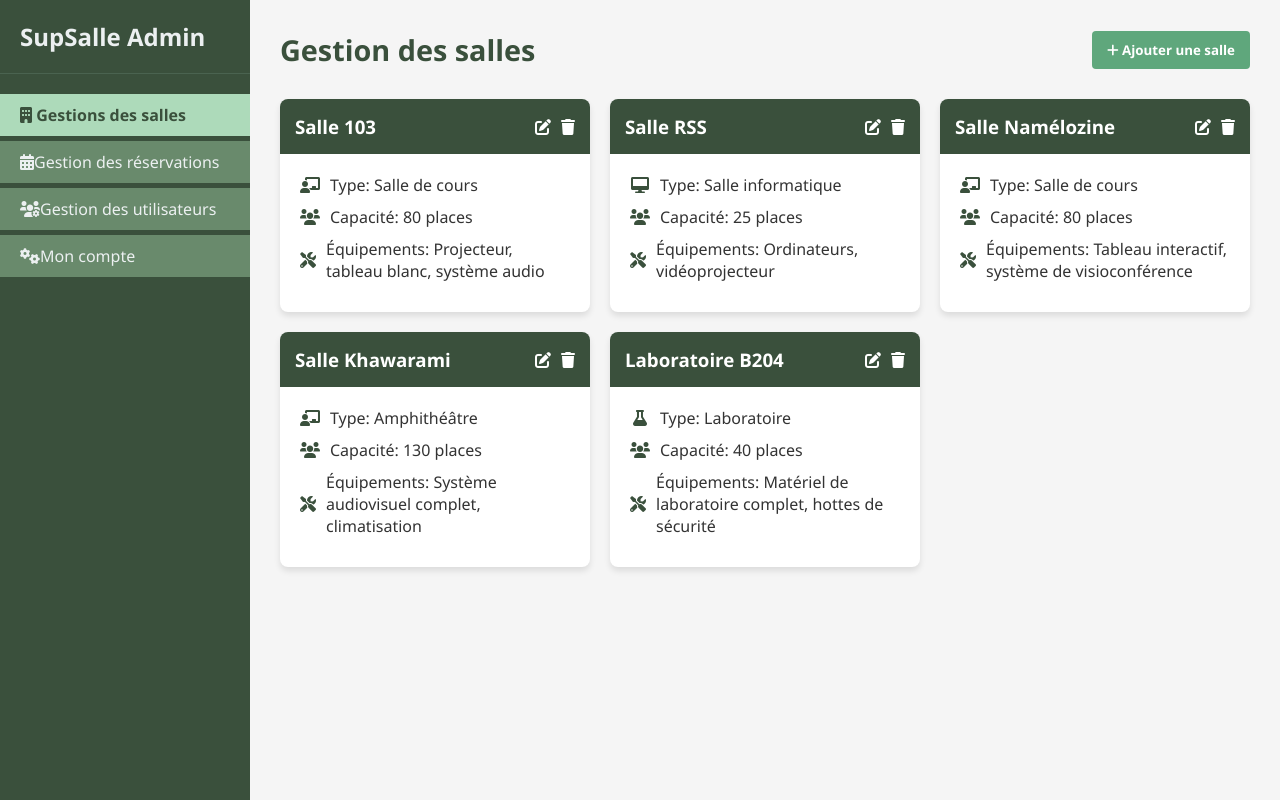
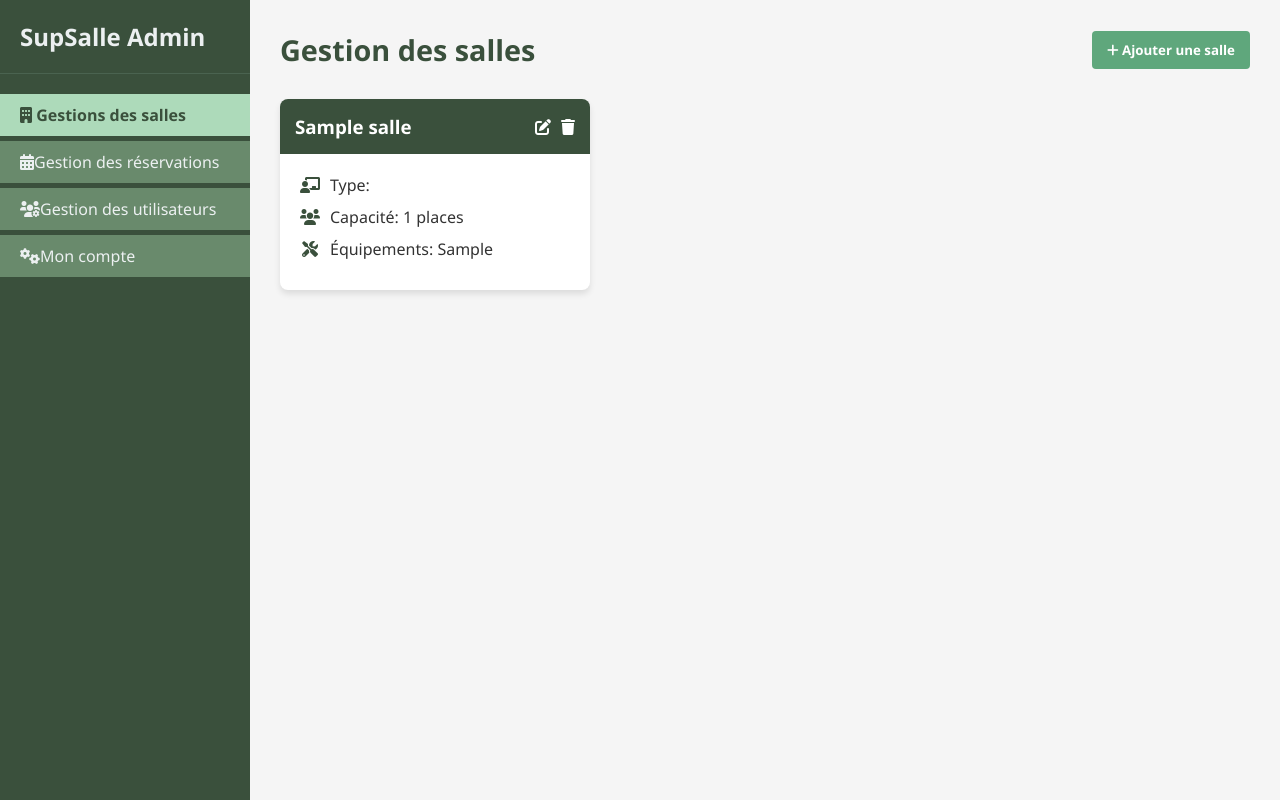
Before and after one commit to mos6ave/supsalle_PI, a PHP site: page /adminstrateur_salles.php in a window 1280 px wide. Run offline with PHP 8.4, Linux system fonts and the light colour scheme; a user stored in the database is signed in; tables that the repository leaves empty hold one stand-in row (values such as "Sample post").

Commit message:
d5l lbd z concty w 3del lrasak updat w dirou admin w login w testy

```diff
--- a/adminstrateur_salles.php
+++ b/adminstrateur_salles.php
@@ -1,3 +1,67 @@
+<?php
+session_start();
+if (!isset($_SESSION['email']) || $_SESSION['role'] !== 'admin') {
+    header("Location: login.php");
+    exit;
+}
+
+// Connexion à la base de données
+require_once 'config.php';
+
+// Récupérer toutes les salles
+$query = "SELECT * FROM salles";
+$result = $conn->query($query);
+$salles = [];
+if ($result->num_rows > 0) {
+    while($row = $result->fetch_assoc()) {
+        $salles[] = $row;
+    }
+}
+
+// Gestion des actions (ajout, modification, suppression)
+if ($_SERVER['REQUEST_METHOD'] === 'POST') {
+    if (isset($_POST['action'])) {
+        switch ($_POST['action']) {
+            case 'ajouter':
+                $nom = $conn->real_escape_string($_POST['nom']);
+                $type = $conn->real_escape_string($_POST['type']);
+                $capacite = intval($_POST['capacite']);
+                $equipement = $conn->real_escape_string($_POST['equipement']);
+
+                $stmt = $conn->prepare("INSERT INTO salles (nom, type, capacité, équipements) VALUES (?, ?, ?, ?)");
+                $stmt->bind_param("ssis", $nom, $type, $capacite, $equipement);
+                $stmt->execute();
+                $stmt->close();
+                break;
+
+            case 'modifier':
+                $id = intval($_POST['id']);
+                $nom = $conn->real_escape_string($_POST['nom']);
+                $type = $conn->real_escape_string($_POST['type']);
+                $capacite = intval($_POST['capacite']);
+                $equipement = $conn->real_escape_string($_POST['equipement']);
+
+                $stmt = $conn->prepare("UPDATE salles SET nom=?, type=?, capacité=?, équipements=? WHERE id=?");
+                $stmt->bind_param("ssisi", $nom, $type, $capacite, $equipement, $id);
+                $stmt->execute();
+                $stmt->close();
+                break;
+
+            case 'supprimer':
+                $id = intval($_POST['id']);
+                $stmt = $conn->prepare("DELETE FROM salles WHERE id=?");
+                $stmt->bind_param("i", $id);
+                $stmt->execute();
+                $stmt->close();
+                break;
+        }
+
+        // Rafraîchir la page après modification
+        header("Location: adminstrateur_salles.php");
+        exit;
+    }
+}
+?>
 <!DOCTYPE html>
 <html lang="fr">
 <head>
@@ -308,7 +372,7 @@
                 <h2>SupSalle Admin</h2>
             </div>
             <ul class="menu-lateral">
-                <li><a href="adminstrateur_salle.php" class="active" ><i class="fa-solid fa-building"></i> Gestions des salles</a></li>
+                <li><a href="adminstrateur_salle.php" class="active"><i class="fa-solid fa-building"></i> Gestions des salles</a></li>
                 <li><a href="demandes_rev.php"><i class="fa-solid fa-calendar-days"></i>Gestion des réservations</a></li>
                 <li><a href="utilisateurs.php"><i class="fa-solid fa-users-gear"></i>Gestion des utilisateurs</a></li>
                 <li><a href="compte.php"><i class="fa-solid fa-gears"></i>Mon compte</a></li>
@@ -324,7 +388,38 @@
             </div>
 
             <div class="conteneur-salles" id="conteneur-salles">
-
+                <?php foreach ($salles as $salle): ?>
+                <div class="carte-salle">
+                    <div class="entete-carte">
+                        <h3><?= htmlspecialchars($salle['nom']) ?></h3>
+                        <div class="actions-salle">
+                            <button class="bouton-action bouton-modifier" data-salle-id="<?= $salle['id'] ?>">
+                                <i class="fas fa-edit"></i>
+                            </button>
+                            <button class="bouton-action bouton-supprimer" data-salle-id="<?= $salle['id'] ?>">
+                                <i class="fas fa-trash"></i>
+                            </button>
+                        </div>
+                    </div>
+                    <div class="corps-carte">
+                        <div class="caracteristique-salle">
+                            <i class="fas fa-<?=
+                                ($salle['type'] === 'salle informatique') ? 'desktop' :
+                                (($salle['type'] === 'laboratoire') ? 'flask' : 'chalkboard-teacher')
+                            ?>"></i>
+                            <span>Type: <?= ucfirst($salle['type']) ?></span>
+                        </div>
+                        <div class="caracteristique-salle">
+                            <i class="fas fa-users"></i>
+                            <span>Capacité: <?= $salle['capacité'] ?> places</span>
+                        </div>
+                        <div class="caracteristique-salle">
+                            <i class="fas fa-tools"></i>
+                            <span>Équipements: <?= htmlspecialchars($salle['équipements']) ?></span>
+                        </div>
+                    </div>
+                </div>
+                <?php endforeach; ?>
             </div>
         </div>
     </div>
@@ -333,17 +428,18 @@
         <div class="contenu-modale">
             <div class="entete-modale">
                 <h3 class="titre-modale" id="titre-modale">Ajouter une salle</h3>
-                <button class="bouton-fermer" id="fermer-modale"></button>
+                <button class="bouton-fermer" id="fermer-modale">&times;</button>
             </div>
-            <form id="formulaire-salle">
-                <input type="hidden" id="id-salle">
+            <form id="formulaire-salle" method="post">
+                <input type="hidden" id="id-salle" name="id">
+                <input type="hidden" name="action" id="form-action" value="ajouter">
                 <div class="groupe-formulaire">
                     <label for="nom-salle">Nom de la salle</label>
-                    <input type="text" class="controle-formulaire" id="nom-salle" required>
+                    <input type="text" class="controle-formulaire" id="nom-salle" name="nom" required>
                 </div>
                 <div class="groupe-formulaire">
                     <label for="type-salle">Type de salle</label>
-                    <select class="controle-formulaire" id="type-salle" required>
+                    <select class="controle-formulaire" id="type-salle" name="type" required>
                         <option value="salle de cours">Salle de cours</option>
                         <option value="salle informatique">Salle informatique</option>
                         <option value="amphithéâtre">Amphithéâtre</option>
@@ -352,11 +448,11 @@
                 </div>
                 <div class="groupe-formulaire">
                     <label for="capacite-salle">Capacité</label>
-                    <input type="number" class="controle-formulaire" id="capacite-salle" min="1" required>
+                    <input type="number" class="controle-formulaire" id="capacite-salle" name="capacite" min="1" required>
                 </div>
                 <div class="groupe-formulaire">
                     <label for="equipement-salle">Équipements (séparés par des virgules)</label>
-                    <textarea class="controle-formulaire" id="equipement-salle" rows="3"></textarea>
+                    <textarea class="controle-formulaire" id="equipement-salle" name="equipement" rows="3"></textarea>
                 </div>
                 <div class="actions-formulaire">
                     <button type="button" class="bouton bouton-secondaire" id="bouton-annuler">Annuler</button>
@@ -370,67 +466,31 @@
         <div class="contenu-modale">
             <div class="entete-modale">
                 <h3 class="titre-modale">Confirmer la suppression</h3>
-                <button class="bouton-fermer" id="fermer-modale-confirmation"></button>
+                <button class="bouton-fermer" id="fermer-modale-confirmation">&times;</button>
             </div>
             <p>Êtes-vous sûr de vouloir supprimer cette salle ? Cette action est irréversible.</p>
+            <form id="formulaire-suppression" method="post">
+                <input type="hidden" name="action" value="supprimer">
+                <input type="hidden" id="id-suppression" name="id">
                 <div class="actions-formulaire">
                     <button type="button" class="bouton bouton-secondaire" id="annuler-suppression">Annuler</button>
-                <button type="button" class="bouton bouton-danger" id="confirmer-suppression">Supprimer</button>
+                    <button type="submit" class="bouton bouton-danger" id="confirmer-suppression">Supprimer</button>
                 </div>
+            </form>
         </div>
     </div>
 
     <script>
-        let donneesSalles = [
-            {
-                id: 1,
-                nom: "Salle 103",
-                type: "salle de cours",
-                capacite: 80,
-                equipement: "Projecteur, tableau blanc, système audio",
-                icone: "chalkboard-teacher"
-            },
-            {
-                id: 2,
-                nom: "Salle RSS",
-                type: "salle informatique",
-                capacite: 25,
-                equipement: "Ordinateurs, vidéoprojecteur",
-                icone: "desktop"
-            },
-            {
-                id: 3,
-                nom: "Salle Namélozine",
-                type: "salle de cours",
-                capacite: 80,
-                equipement: "Tableau interactif, système de visioconférence",
-                icone: "chalkboard-teacher"
-            },
-            {
-                id: 4,
-                nom: "Salle Khawarami",
-                type: "amphithéâtre",
-                capacite: 130,
-                equipement: "Système audiovisuel complet, climatisation",
-                icone: "chalkboard-teacher"
-            },
-            {
-                id: 5,
-                nom: "Laboratoire B204",
-                type: "laboratoire",
-                capacite: 40,
-                equipement: "Matériel de laboratoire complet, hottes de sécurité",
-                icone: "flask"
-            }
-        ];
-
-        const conteneurSalles = document.getElementById('conteneur-salles');
+        document.addEventListener('DOMContentLoaded', function() {
             const boutonAjouterSalle = document.getElementById('bouton-ajouter-salle');
             const modaleSalle = document.getElementById('modale-salle');
             const modaleConfirmation = document.getElementById('modale-confirmation');
             const formulaireSalle = document.getElementById('formulaire-salle');
+            const formulaireSuppression = document.getElementById('formulaire-suppression');
             const titreModale = document.getElementById('titre-modale');
             const idSalleInput = document.getElementById('id-salle');
+            const idSuppressionInput = document.getElementById('id-suppression');
+            const formActionInput = document.getElementById('form-action');
             const nomSalleInput = document.getElementById('nom-salle');
             const typeSalleInput = document.getElementById('type-salle');
             const capaciteSalleInput = document.getElementById('capacite-salle');
@@ -439,155 +499,70 @@
             const fermerModaleConfirmationBtn = document.getElementById('fermer-modale-confirmation');
             const boutonAnnuler = document.getElementById('bouton-annuler');
             const annulerSuppressionBtn = document.getElementById('annuler-suppression');
-        const confirmerSuppressionBtn = document.getElementById('confirmer-suppression');
 
-        let idSalleCourante = null;
             let enModeEdition = false;
 
-        function afficherSalles() {
-            conteneurSalles.innerHTML = '';
-
-            if (donneesSalles.length === 0) {
-                conteneurSalles.innerHTML = '<p class="aucun-resultat">Aucune salle disponible.</p>';
-                return;
-            }
-
-            donneesSalles.forEach(salle => {
-                const carteSalle = document.createElement('div');
-                carteSalle.className = 'carte-salle';
-                carteSalle.innerHTML = `
-                    <div class="entete-carte">
-                        <h3>${salle.nom}</h3>
-                        <div class="actions-salle">
-                            <button class="bouton-action bouton-modifier" data-salle-id="${salle.id}">
-                                <i class="fas fa-edit"></i>
-                            </button>
-                            <button class="bouton-action bouton-supprimer" data-salle-id="${salle.id}">
-                                <i class="fas fa-trash"></i>
-                            </button>
-                        </div>
-                    </div>
-                    <div class="corps-carte">
-                        <div class="caracteristique-salle">
-                            <i class="fas fa-${salle.icone}"></i>
-                            <span>Type: ${salle.type.charAt(0).toUpperCase() + salle.type.slice(1)}</span>
-                        </div>
-                        <div class="caracteristique-salle">
-                            <i class="fas fa-users"></i>
-                            <span>Capacité: ${salle.capacite} places</span>
-                        </div>
-                        <div class="caracteristique-salle">
-                            <i class="fas fa-tools"></i>
-                            <span>Équipements: ${salle.equipement}</span>
-                        </div>
-                    </div>
-                `;
-                conteneurSalles.appendChild(carteSalle);
+            // Gestion de l'ajout/modification de salle
+            boutonAjouterSalle.addEventListener('click', function() {
+                enModeEdition = false;
+                titreModale.textContent = 'Ajouter une salle';
+                formActionInput.value = 'ajouter';
+                formulaireSalle.reset();
+                idSalleInput.value = '';
+                modaleSalle.style.display = 'flex';
             });
 
+            // Gestion des boutons modifier
             document.querySelectorAll('.bouton-modifier').forEach(btn => {
                 btn.addEventListener('click', function() {
-                    const salleId = parseInt(this.getAttribute('data-salle-id'));
-                    modifierSalle(salleId);
+                    const salleId = this.getAttribute('data-salle-id');
+                    const salleCard = this.closest('.carte-salle');
+
+                    enModeEdition = true;
+                    titreModale.textContent = 'Modifier la salle';
+                    formActionInput.value = 'modifier';
+                    idSalleInput.value = salleId;
+                    nomSalleInput.value = salleCard.querySelector('h3').textContent;
+
+                    const typeText = salleCard.querySelector('.caracteristique-salle:nth-child(1) span').textContent.replace('Type: ', '');
+                    typeSalleInput.value = typeText.toLowerCase();
+
+                    const capaciteText = salleCard.querySelector('.caracteristique-salle:nth-child(2) span').textContent.replace('Capacité: ', '').replace(' places', '');
+                    capaciteSalleInput.value = capaciteText;
+
+                    const equipementText = salleCard.querySelector('.caracteristique-salle:nth-child(3) span').textContent.replace('Équipements: ', '');
+                    equipementSalleInput.value = equipementText;
+
+                    modaleSalle.style.display = 'flex';
                 });
             });
 
+            // Gestion des boutons supprimer
             document.querySelectorAll('.bouton-supprimer').forEach(btn => {
                 btn.addEventListener('click', function() {
-                    const salleId = parseInt(this.getAttribute('data-salle-id'));
-                    afficherConfirmationSuppression(salleId);
+                    const salleId = this.getAttribute('data-salle-id');
+                    idSuppressionInput.value = salleId;
+                    modaleConfirmation.style.display = 'flex';
                 });
             });
-        }
 
-        function afficherModaleAjout() {
-            enModeEdition = false;
-            titreModale.textContent = 'Ajouter une salle';
-            formulaireSalle.reset();
-            idSalleInput.value = '';
-            modaleSalle.style.display = 'flex';
-        }
+            // Fermeture des modales
+            fermerModaleBtn.addEventListener('click', function() {
+                modaleSalle.style.display = 'none';
+            });
 
-        function modifierSalle(salleId) {
-            const salle = donneesSalles.find(s => s.id === salleId);
-            if (!salle) return;
+            fermerModaleConfirmationBtn.addEventListener('click', function() {
+                modaleConfirmation.style.display = 'none';
+            });
 
-            enModeEdition = true;
-            idSalleCourante = salleId;
-            titreModale.textContent = 'Modifier la salle';
-            idSalleInput.value = salle.id;
-            nomSalleInput.value = salle.nom;
-            typeSalleInput.value = salle.type;
-            capaciteSalleInput.value = salle.capacite;
-            equipementSalleInput.value = salle.equipement;
-            modaleSalle.style.display = 'flex';
-        }
+            boutonAnnuler.addEventListener('click', function() {
+                modaleSalle.style.display = 'none';
+            });
 
-        function enregistrerSalle(e) {
-            e.preventDefault();
-
-            const donneesSalle = {
-                nom: nomSalleInput.value.trim(),
-                type: typeSalleInput.value,
-                capacite: parseInt(capaciteSalleInput.value),
-                equipement: equipementSalleInput.value.trim(),
-                icone: obtenirIconeParType(typeSalleInput.value)
-            };
-
-            if (enModeEdition) {
-                const index = donneesSalles.findIndex(s => s.id === idSalleCourante);
-                if (index !== -1) {
-                    donneesSalle.id = idSalleCourante;
-                    donneesSalles[index] = donneesSalle;
-                }
-            } else {
-                const nouvelId = donneesSalles.length > 0 ? Math.max(...donneesSalles.map(s => s.id)) + 1 : 1;
-                donneesSalle.id = nouvelId;
-                donneesSalles.push(donneesSalle);
-            }
-
-            afficherSalles();
-            fermerModaleSalle();
-        }
-
-        function obtenirIconeParType(type) {
-            switch(type) {
-                case 'salle informatique': return 'desktop';
-                case 'laboratoire': return 'flask';
-                case 'amphithéâtre': return 'chalkboard-teacher';
-                default: return 'chalkboard-teacher';
-            }
-        }
-
-        function fermerModaleSalle() {
-            modaleSalle.style.display = 'none';
-        }
-
-        function afficherConfirmationSuppression(salleId) {
-            idSalleCourante = salleId;
-            modaleConfirmation.style.display = 'flex';
-        }
-
-        function supprimerSalle() {
-            donneesSalles = donneesSalles.filter(salle => salle.id !== idSalleCourante);
-            afficherSalles();
-            fermerModaleConfirmation();
-        }
-
-        function fermerModaleConfirmation() {
+            annulerSuppressionBtn.addEventListener('click', function() {
                 modaleConfirmation.style.display = 'none';
-        }
-
-        boutonAjouterSalle.addEventListener('click', afficherModaleAjout);
-        formulaireSalle.addEventListener('submit', enregistrerSalle);
-        fermerModaleBtn.addEventListener('click', fermerModaleSalle);
-        fermerModaleConfirmationBtn.addEventListener('click', fermerModaleConfirmation);
-        boutonAnnuler.addEventListener('click', fermerModaleSalle);
-        annulerSuppressionBtn.addEventListener('click', fermerModaleConfirmation);
-        confirmerSuppressionBtn.addEventListener('click', supprimerSalle);
-
-
-        document.addEventListener('DOMContentLoaded', afficherSalles);
+            });
+        });
     </script>
 </body>
 </html>
--- a/nouvelle_reservation.php
+++ b/nouvelle_reservastion.php
@@ -1,3 +1,4 @@
+
 <!DOCTYPE html>
 <html lang="fr">
 
```
Also changed, not shown: accueil.php (+17 -0 lines), charger_salles.php (added, +18 -0 lines), login.php (+11 -3 lines), obtenir_salle.php (added, +24 -0 lines), utilisateurs_db.sql (+11 -4 lines), 1 other file. Lines whose indentation alone changed are shown as unchanged.
